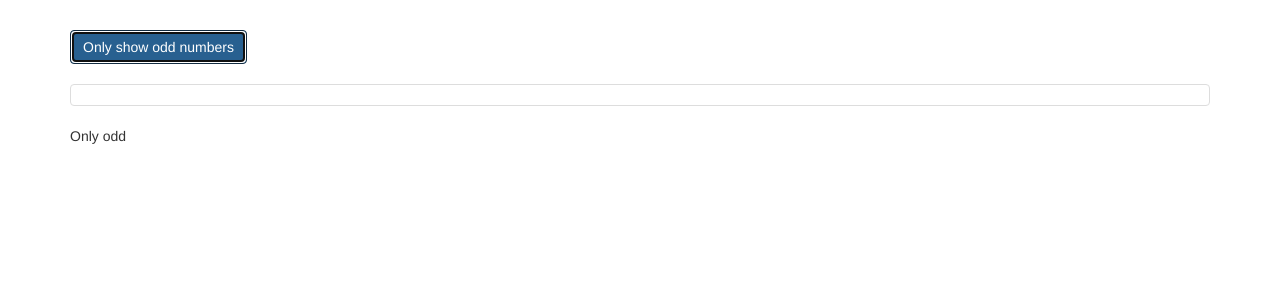
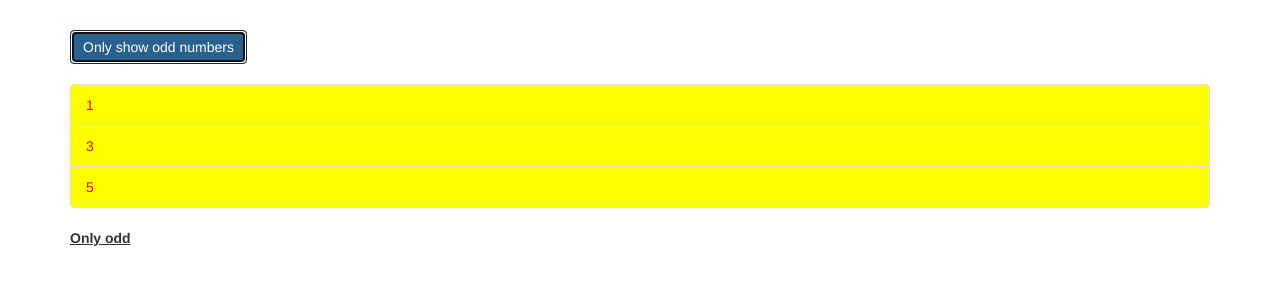
Before and after one commit to robcrusoe/directives_play, an Angular app: page / in a window 1280 px wide. Both pictures are taken after a click on the button "Only show odd numbers". Shown: the top 300 px of the page. Built offline with nearby package versions, Linux system fonts and the light colour scheme.

Commit message:
Implements Angular directives

```diff
--- a/package.json
+++ b/package.json
@@ -1,6 +1,6 @@
 {
-  "name": "my-first-app",
-  "version": "0.0.0",
+  "name": "directives-play",
+  "version": "1.1.1",
   "scripts": {
     "ng": "ng",
     "start": "ng serve",
--- a/src/app/app.component.css
+++ b/src/app/app.component.css
@@ -1,3 +1,7 @@
 .container {
   margin-top: 30px;
 }
+
+.odd {
+  color: red;
+}
--- a/src/app/app.component.html
+++ b/src/app/app.component.html
@@ -1,17 +1,24 @@
 <div class="container">
   <div class="row">
     <div class="col-xs-12">
-      <button
-        class="btn btn-primary"
-        (click)="onlyOdd = !onlyOdd">Only show odd numbers</button>
+      <button class="btn btn-primary" (click)="onlyOdd = !onlyOdd">Only show odd numbers</button>
       <br><br>
       <ul class="list-group">
-        <li
-          class="list-group-item">
-        </li>
+        <div *ngIf="onlyOdd">
+          <li class="list-group-item" *ngFor="let number of oddNumbers" [ngClass]="{ 'odd': (number%2 != 0) }"
+            [ngStyle]="{ backgroundColor: number%2 != 0 ? 'yellow':'transparent' }">
+            {{ number }}
+          </li>
+        </div>
+
+        <div *ngIf="!onlyOdd">
+          <li class="list-group-item" *ngFor="let number of evenNumbers">
+            {{ number }}
+          </li>
+        </div>
       </ul>
       <ng-template [ngIf]="onlyOdd">
-        <p>Only odd</p>
+        <p style="font-weight: 800; text-decoration: underline;">Only odd</p>
       </ng-template>
     </div>
   </div>
--- a/src/app/app.component.ts
+++ b/src/app/app.component.ts
@@ -6,6 +6,7 @@ import { Component } from '@angular/core';
   styleUrls: ['./app.component.css']
 })
 export class AppComponent {
-  numbers = [1, 2, 3, 4, 5];
+  oddNumbers: number[] = [1, 3, 5];
+  evenNumbers: number[] = [2, 4];
   onlyOdd = false;
 }
--- a/src/environments/environment.prod.ts
+++ /dev/null
@@ -1,3 +0,0 @@
-export const environment = {
-  production: true
-};
--- a/src/index.html
+++ b/src/index.html
@@ -2,7 +2,7 @@
 <html lang="en">
 <head>
   <meta charset="utf-8">
-  <title>MyFirstApp</title>
+  <title>Directives Play | Angular</title>
   <base href="/">
 
   <meta name="viewport" content="width=device-width, initial-scale=1">
```
Also changed, not shown: src/test.ts (deleted, +0 -20 lines), 1 other file (tests, documents, lock files or other folders).
